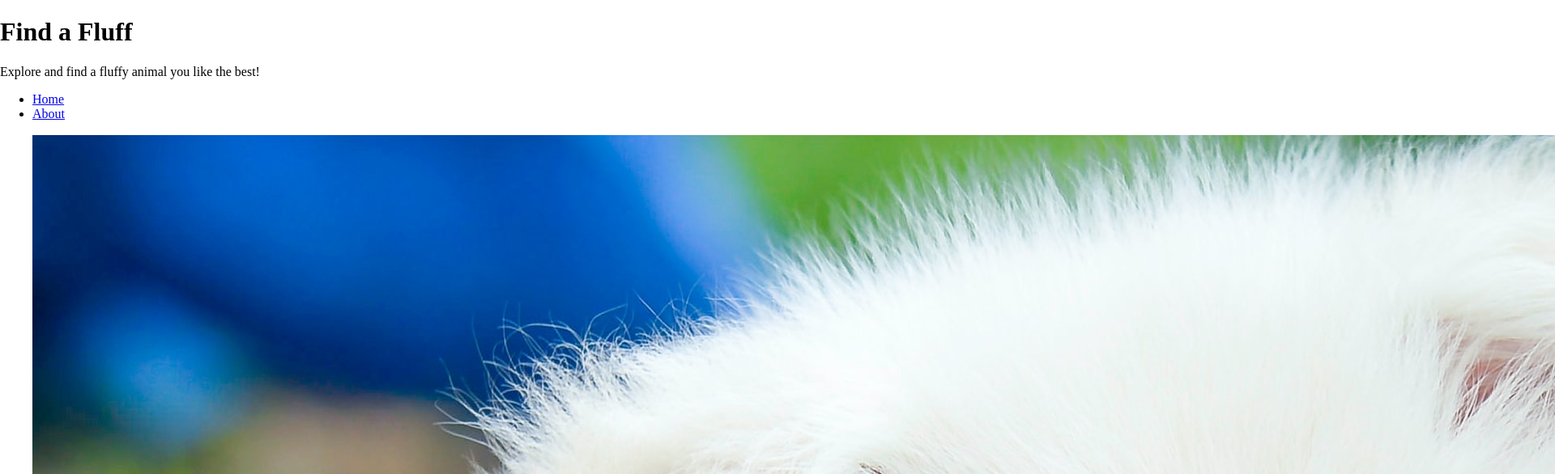
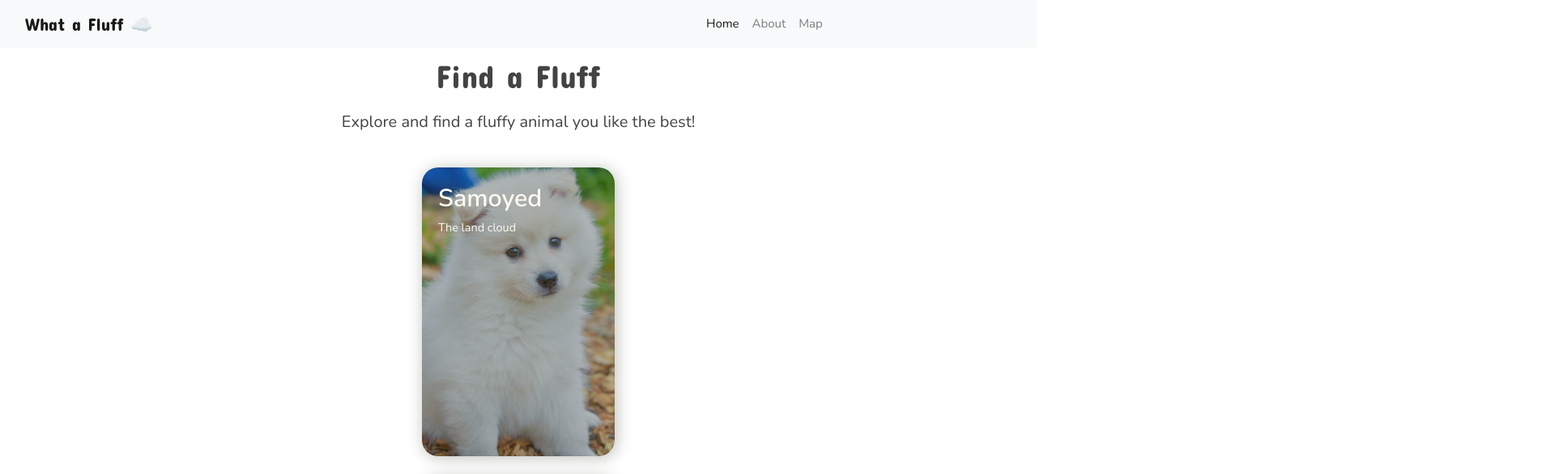
Before and after one commit to haoninghsu/haoningdesign, a plain HTML site: page indext.html in a window 1280 px wide. Shown: the top 586 px of the page at 81% size, 1920 px wide, since content can reach past the window. Drawn offline with nearby package versions, Linux system fonts and the light colour scheme.

Commit message:
updated cards

```diff
--- a/indext.html
+++ b/indext.html
@@ -5,73 +5,112 @@
     <meta name="viewport" content="width=device-width, initial-scale=1.0" />
     <title>What a Fluff ☁️</title>
     <link
-      href="https://fonts.googleapis.com/css?family=Nunito+Sans|Raleway"
+      href="https://fonts.googleapis.com/css2?family=Concert+One&family=Nunito:wght@200;300;600;700&display=swap"
       rel="stylesheet"
     />
     <link
       rel="stylesheet"
       href="https://cdnjs.cloudflare.com/ajax/libs/normalize/8.0.0/normalize.min.css"
     />
-    <link rel="stylesheet" href="css/styles.css" />
+        <!-- Bootstrap v4.4.1 CSS stylesheet -->
+        <link
+        rel="stylesheet"
+        href="https://stackpath.bootstrapcdn.com/bootstrap/4.4.1/css/bootstrap.min.css"
+        integrity="sha384-Vkoo8x4CGsO3+Hhxv8T/Q5PaXtkKtu6ug5TOeNV6gBiFeWPGFN9MuhOf23Q9Ifjh"
+        crossorigin="anonymous"
+      />
+
+    <link rel="stylesheet" href="style.css" />
   </head>
   <body>
     <header>
+      <nav class="navbar fixed-top navbar-expand-md navbar-light bg-light">
+        <a class="navbar-brand col-8" href="#">What a Fluff ☁️</a>
+        <button
+          class="navbar-toggler"
+          type="button"
+          data-toggle="collapse"
+          data-target="#navbarSupportedContent"
+          aria-controls="navbarSupportedContent"
+          aria-expanded="false"
+          aria-label="Toggle navigation"
+        >
+          <span class="navbar-toggler-icon"></span>
+        </button>
+
+        <div class="collapse navbar-collapse" id="navbarSupportedContent">
+          <ul class="navbar-nav mr-auto">
+            <li class="nav-item active">
+              <a class="nav-link" href="#"
+                >Home <span class="sr-only">(current)</span></a
+              >
+            </li>
+
+            <li class="nav-item">
+              <a class="nav-link"
+                href="#"
+                tabindex="-1"
+                >About</a
+              >
+            </li>
+
+            <li class="nav-item">
+              <a
+              class="nav-link"
+              href="#"
+                tabindex="-1"
+
+                >Map</a
+              >
+            </li>
+        </div>
+  </nav>
       <h1>Find a Fluff</h1>
       <p>Explore and find a fluffy animal you like the best!</p>
 
-      <ul>
-        <li><a href="#">Home</a></li>
-        <li><a href="#">About</a></li>
-      </ul>
     </header>
 
     <main>
-      <div class="container">
-        <ul class="recommendation">
-          <li>
-            <div class="recommend-img">
-              <img src="image/samoyed.jpg" alt="A picture of Samoyed" />
+      <section class="container">
+        <div class="recommendation">
+          <a class="card" href="#">
+              <div class="recommend-img" style="background-image:url(image/samoyed.jpg);">
               </div>
-            <div class="recommend-descr">
-              <h2>Samoyed</h2>
-              <p>The land cloud</p>
+              <div class="recommend-content">
+                <h3 class = "recommend-name">Samoyed</h3>
+                <p class = "recommend-descr">The land cloud</p>
             </div>
-          </li>
+            </a>
 
-          <li>
-            <div class="recommend-img">
-              <img
-                src="image/redpanda-unsplash.jpg"
-                alt="A picture of red panda"
-              />
+            <a class="card" href="#">
+              <div class="recommend-img" style="background-image:url(image/redpanda-unsplash.jpg);">
               </div>
-            <div class="recommend-descr">
-              <h2>Red Panda</h2>
-              <p>Not racoon</p>
+              <div class="recommend-content">
+                <h3 class = "recommend-name">Red Panda</h3>
+                <p class = "recommend-descr">Not racoon</p>
             </div>
-          </li>
+            </a>
 
-          <li>
-            <div class="recommend-img">
-              <img src="image/quokka.jpg" alt="A picture of Quokka" />
+            <a class="card" href="#">
+              <div class="recommend-img" style="background-image:url(image/quokka.jpg);">
               </div>
-            <div class="recommend-descr">
-              <h2>Quokka</h2>
-              <p>The happiest animal on the world</p>
+              <div class="recommend-content">
+                <h3 class = "recommend-name">Quokka</h3>
+                <p class = "recommend-descr">The happiest animal on the world</p>
             </div>
-          </li>
+            </a>
 
-          <li>
-            <div class="recommend-img">
-              <img src="image/sea-otter.jpg" alt="A picture of Sea Otter " />
+            <a class="card" href="#">
+              <div class="recommend-img" style="background-image:url(image/sea-otter-2.jpg);">
               </div>
-            <div class="recommend-descr">
-              <h2>Sea Otter</h2>
-              <p>Not so fluffy but still adorable</p>
+              <div class="recommend-content">
+                <h3 class = "recommend-name">Sea Otter</h3>
+                <p class = "recommend-descr">Not so fluffy but still adorable</p>
             </div>
-          </li>
-        </ul>
+            </a>
         </div>
+        </section>
+      </section>
     </main>
   </body>
   >
--- a/style.css
+++ b/style.css
@@ -0,0 +1,115 @@
+header h1 {
+  font-family: "Concert One", cursive;
+  font-size: 40px;
+  text-align: center;
+  color: #434343;
+  padding-top: 70px;
+}
+
+header p {
+  font-family: "Nunito", sans-serif;
+  font-size: 20px;
+  text-align: center;
+  color: #434343;
+  padding-top: 10px;
+}
+
+.nav-item {
+  font-family: "Nunito", sans-serif;
+  font-size: 15px;
+  color: #434343;
+}
+
+.navbar-brand {
+  font-family: "Concert One", cursive;
+  font-size: 22px;
+  color: #434343;
+}
+
+.container {
+  align-items: flex-start;
+  display: flex;
+  min-height: 100%;
+  justify-content: center;
+  padding: 24px;
+}
+
+.recommendation {
+  display: grid;
+  grid-template-columns: repeat(1, 1fr);
+  grid-column-gap: 24px;
+  grid-row-gap: 24px;
+  max-width: 1200px;
+  width: 240px;
+}
+
+@media (min-width: 540px) {
+  .card-grid {
+    grid-template-columns: repeat(2, 1fr);
+  }
+}
+
+@media (min-width: 960px) {
+  .card-grid {
+    grid-template-columns: repeat(4, 1fr);
+  }
+}
+
+.card {
+  list-style: none;
+  position: relative;
+  border-color: white;
+}
+
+.card:before {
+  content: "";
+  display: block;
+  padding-bottom: 150%;
+  width: 100%;
+  border-radius: 20px;
+  box-shadow: 2px 2px 20px rgba(189, 192, 186);
+}
+
+.recommend-img {
+  background-size: cover;
+  background-position: center;
+  border-radius: 20px;
+  bottom: 0;
+  filter: brightness(0.75) saturate(1.2) contrast(0.85);
+  left: 0;
+  position: absolute;
+  right: 0;
+  top: 0;
+  transform-origin: center;
+  transform: scale(1) translateZ(0);
+  transition: filter 200ms linear, transform 200ms linear;
+}
+
+.card:hover .recommend-img {
+  transform: scale(1.05) translateZ(0);
+}
+
+.recommend-content {
+  left: 0;
+  padding: 20px;
+  position: absolute;
+  top: 0;
+}
+
+.recommend-content {
+  color: #fcfaf2;
+  font-size: 0.9rem;
+  margin-bottom: 8px;
+  font-family: "Nunito", sans-serif;
+  font-weight: 300;
+}
+
+.recommend-name {
+  color: #fcfaf2;
+  font-size: 1.9rem;
+  text-shadow: 2px 2px 20px rgba(189, 192, 186, 0.5);
+  line-height: 1.2;
+  word-spacing: 100vw;
+  font-family: "Nunito", sans-serif;
+  font-weight: 600;
+}
```
Also changed, not shown: image/sea-otter-2.jpg (added). Lines whose indentation alone changed are shown as unchanged.
